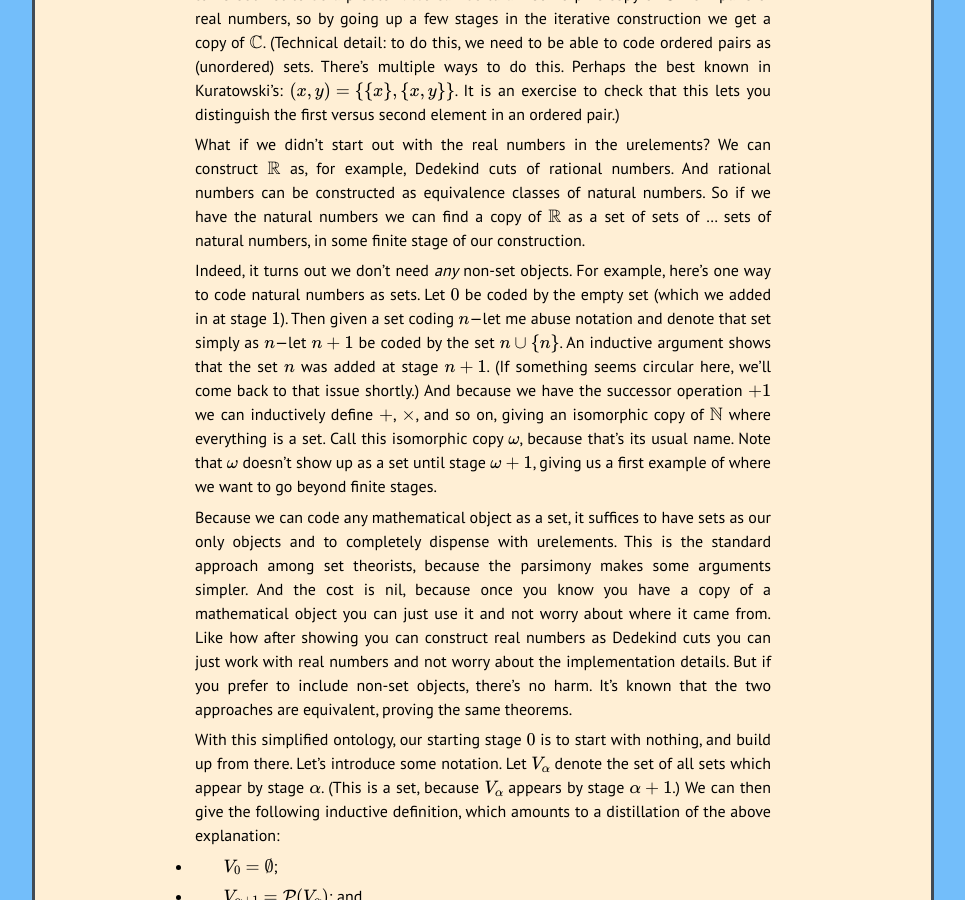
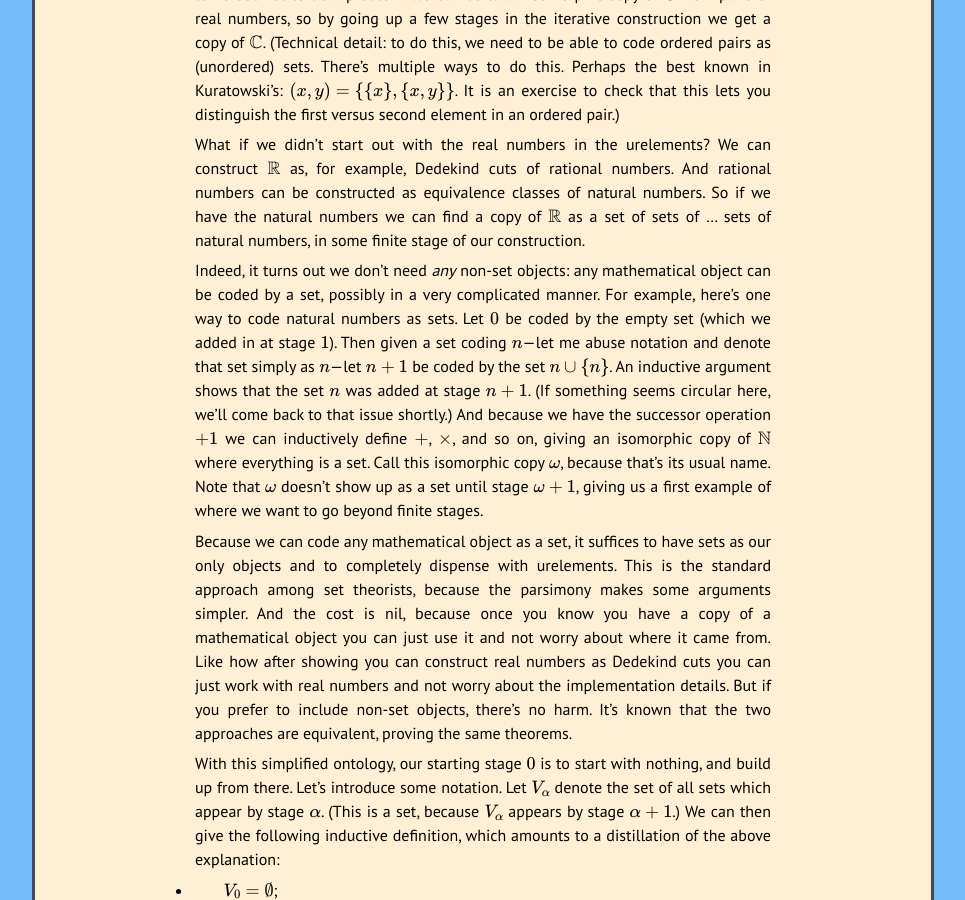
Before and after one commit to kamerynjw/kamerynjw.github.io, a Jekyll site: the page built from _posts/2021-06-08-what-are-sets.md, in a window 1280 px wide and 900 px high, scrolled down 2225 px. Shown: the whole window, without its empty margins (157-1122 px from the left). Built offline with Jekyll 4.4.1, drawn with Linux system fonts in a browser that asks for light colours; nearby versions of some CDN libraries; formulas are drawn with MathJax 3.

Commit message:
fixed some blog post wording

```diff
--- a/_posts/2021-06-08-what-are-sets.md
+++ b/_posts/2021-06-08-what-are-sets.md
@@ -40,7 +40,7 @@ Having the basic idea in mind, let me return to the remark that it doesn't reall
 
 What if we didn't start out with the real numbers in the urelements? We can construct $\mathbb R$ as, for example, Dedekind cuts of rational numbers. And rational numbers can be constructed as equivalence classes of natural numbers. So if we have the natural numbers we can find a copy of $\mathbb R$ as a set of sets of ... sets of natural numbers, in some finite stage of our construction.
 
-Indeed, it turns out we don't need *any* non-set objects. For example, here's one way to code natural numbers as sets. Let $0$ be coded by the empty set (which we added in at stage $1$). Then given a set coding $n$—let me abuse notation and denote that set simply as $n$—let $n+1$ be coded by the set $n \cup \\{n\\}$. An inductive argument shows that the set $n$ was added at stage $n+1$. (If something seems circular here, we'll come back to that issue shortly.) And because we have the successor operation $+1$ we can inductively define $+$, $\times$, and so on, giving an isomorphic copy of $\mathbb N$ where everything is a set. Call this isomorphic copy $\omega$, because that's its usual name. Note that $\omega$ doesn't show up as a set until stage $\omega+1$, giving us a first example of where we want to go beyond finite stages.
+Indeed, it turns out we don't need *any* non-set objects: any mathematical object can be coded by a set, possibly in a very complicated manner. For example, here's one way to code natural numbers as sets. Let $0$ be coded by the empty set (which we added in at stage $1$). Then given a set coding $n$—let me abuse notation and denote that set simply as $n$—let $n+1$ be coded by the set $n \cup \\{n\\}$. An inductive argument shows that the set $n$ was added at stage $n+1$. (If something seems circular here, we'll come back to that issue shortly.) And because we have the successor operation $+1$ we can inductively define $+$, $\times$, and so on, giving an isomorphic copy of $\mathbb N$ where everything is a set. Call this isomorphic copy $\omega$, because that's its usual name. Note that $\omega$ doesn't show up as a set until stage $\omega+1$, giving us a first example of where we want to go beyond finite stages.
 
 Because we can code any mathematical object as a set, it suffices to have sets as our only objects and to completely dispense with urelements. This is the standard approach among set theorists, because the parsimony makes some arguments simpler. And the cost is nil, because once you know you have a copy of a mathematical object you can just use it and not worry about where it came from. Like how after showing you can construct real numbers as Dedekind cuts you can just work with real numbers and not worry about the implementation details. But if you prefer to include non-set objects, there's no harm. It's known that the two approaches are equivalent, proving the same theorems.
 
```
